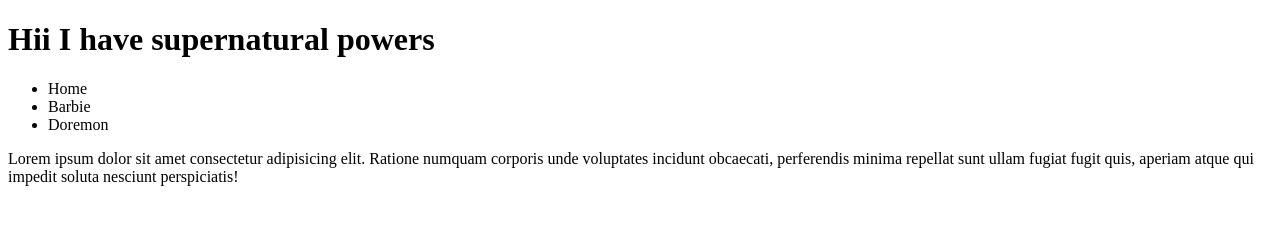
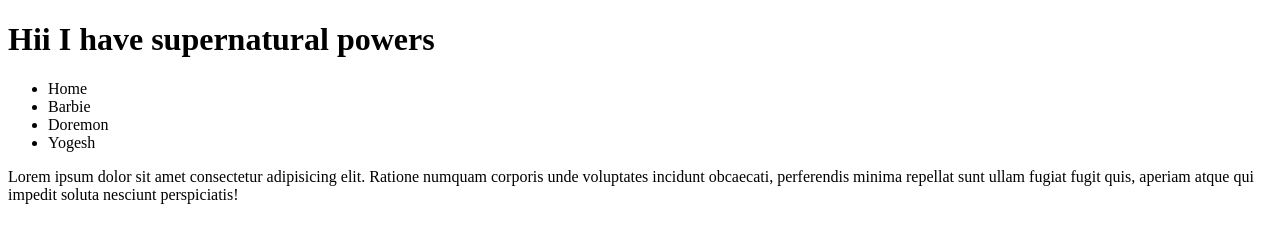
Before and after one commit to Kanika-Joshi/Learning, a plain HTML site: page index.html in a window 1280 px wide. Drawn offline with Linux system fonts and the light colour scheme.

Commit message:
Update index.html

```diff
--- a/index.html
+++ b/index.html
@@ -11,6 +11,7 @@
         <li>Home</li>
         <li>Barbie</li>
         <li>Doremon</li>
+        <li>Yogesh</li>
     </ul>
     <p> Lorem ipsum dolor sit amet consectetur adipisicing elit. Ratione numquam corporis unde voluptates incidunt obcaecati, perferendis minima repellat sunt ullam fugiat fugit quis, aperiam atque qui impedit soluta nesciunt perspiciatis!</p>
 
```
